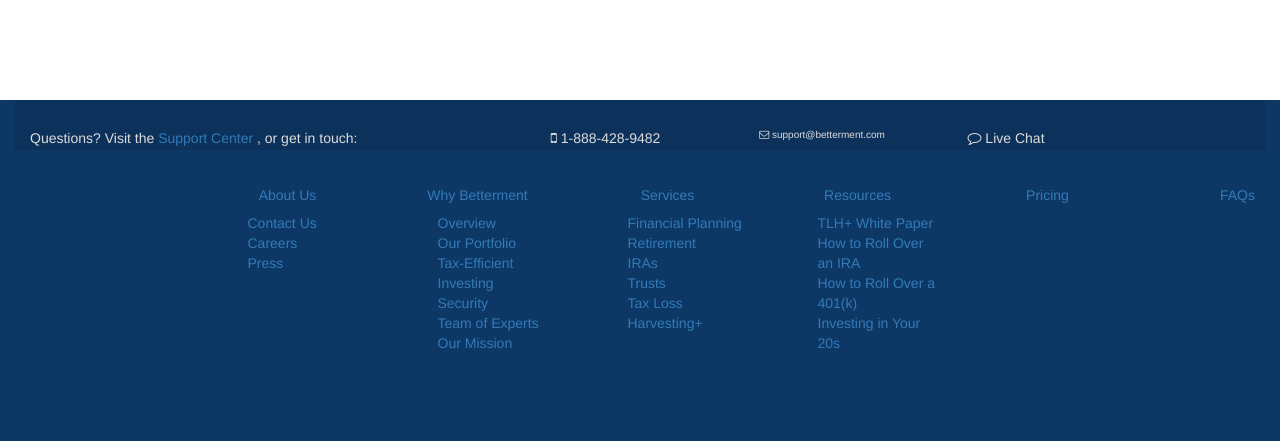
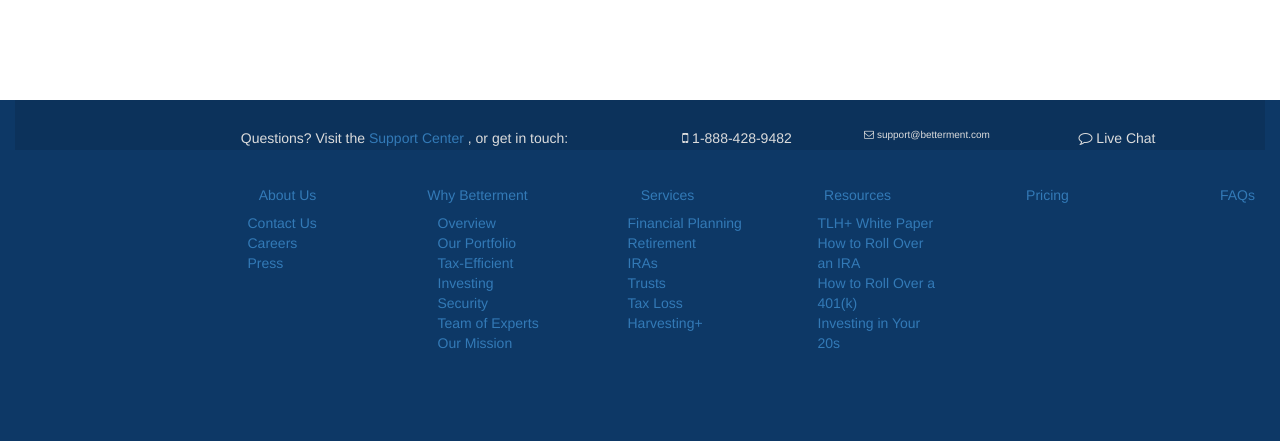
Before and after one commit to abby-garcia/betterment, a plain HTML site: page index.html in a window 1280 px wide. Shown: the part 3660-4101 px from the top of the page. Drawn offline with nearby package versions, Linux system fonts and the light colour scheme.

Commit message:
tiny change to questions section

```diff
--- a/css/main.css
+++ b/css/main.css
@@ -425,7 +425,10 @@
 	font-size: 10px;
 }
 
-
+.support-row {
+	text-align: center;
+	margin-left: 10%;
+}
 
 
 
--- a/index.html
+++ b/index.html
@@ -295,7 +295,7 @@
     <!-- Questions?/Live Chat -->
 <div class="bottom-section container-fluid">
     <div class="support container">
-        <div class="row support-row">
+        <div class="row support-row container">
             <div class="col-sm-5">
                 <p> Questions? Visit the <a href="http://support.betterment.com/?_ga=1.35780128.1291493402.1445371889">Support Center </a>, or get in touch:</p>
 
```
